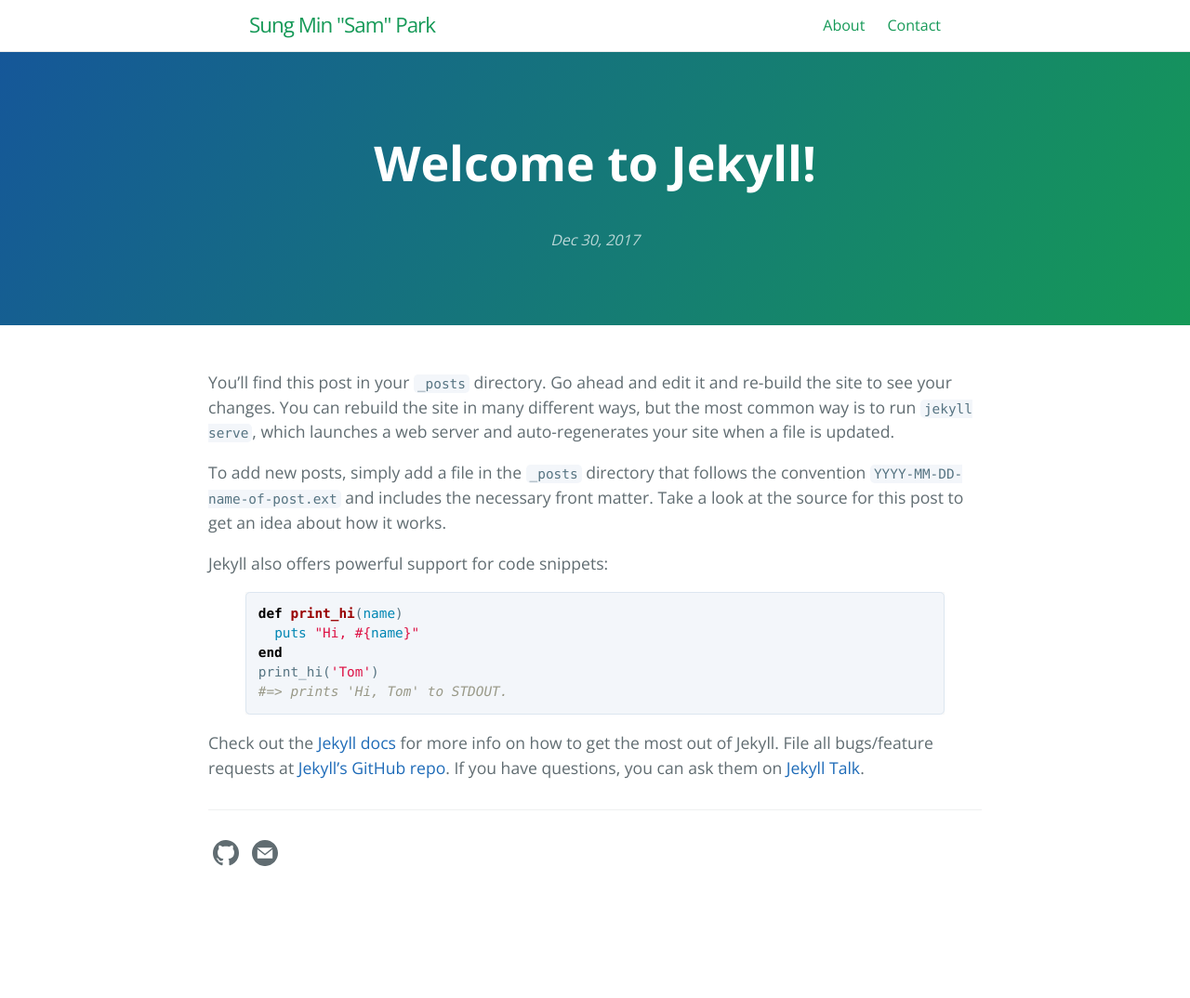
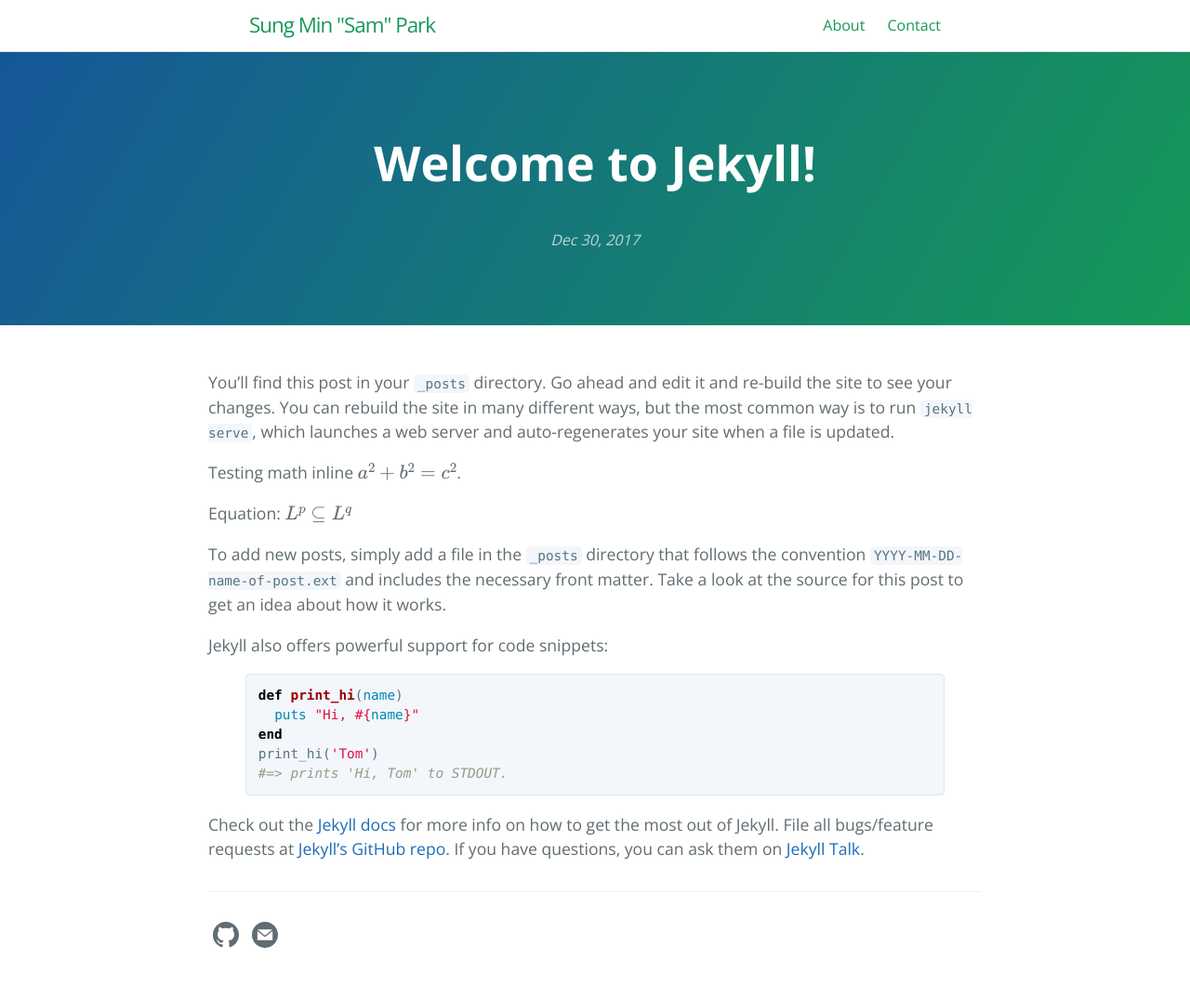
Before and after one commit to sung-max/sung-max.github.io, a Jekyll site: the page built from _posts/2017-12-30-welcome-to-jekyll.markdown, in a window 1280 px wide. Shown: the whole page at 93% size. Built offline with Jekyll 4.4.1, drawn with Linux system fonts in a browser that asks for light colours; our own code applies the rules of GitHub Pages for plain Markdown files; formulas are drawn with MathJax 3; before the commit the page ends 986 px from its top, so only the background shows below that.

Commit message:
Testing math on post

```diff
--- a/_posts/2017-12-30-welcome-to-jekyll.markdown
+++ b/_posts/2017-12-30-welcome-to-jekyll.markdown
@@ -4,6 +4,11 @@
 categories: jekyll update
 ---
 You’ll find this post in your `_posts` directory. Go ahead and edit it and re-build the site to see your changes. You can rebuild the site in many different ways, but the most common way is to run `jekyll serve`, which launches a web server and auto-regenerates your site when a file is updated.
+
+Testing math inline \\(a^2 + b^2 = c^2\\).
+
+Equation: $$ L^p \subseteq L^q$$
+
 
 To add new posts, simply add a file in the `_posts` directory that follows the convention `YYYY-MM-DD-name-of-post.ext` and includes the necessary front matter. Take a look at the source for this post to get an idea about how it works.
 
```
